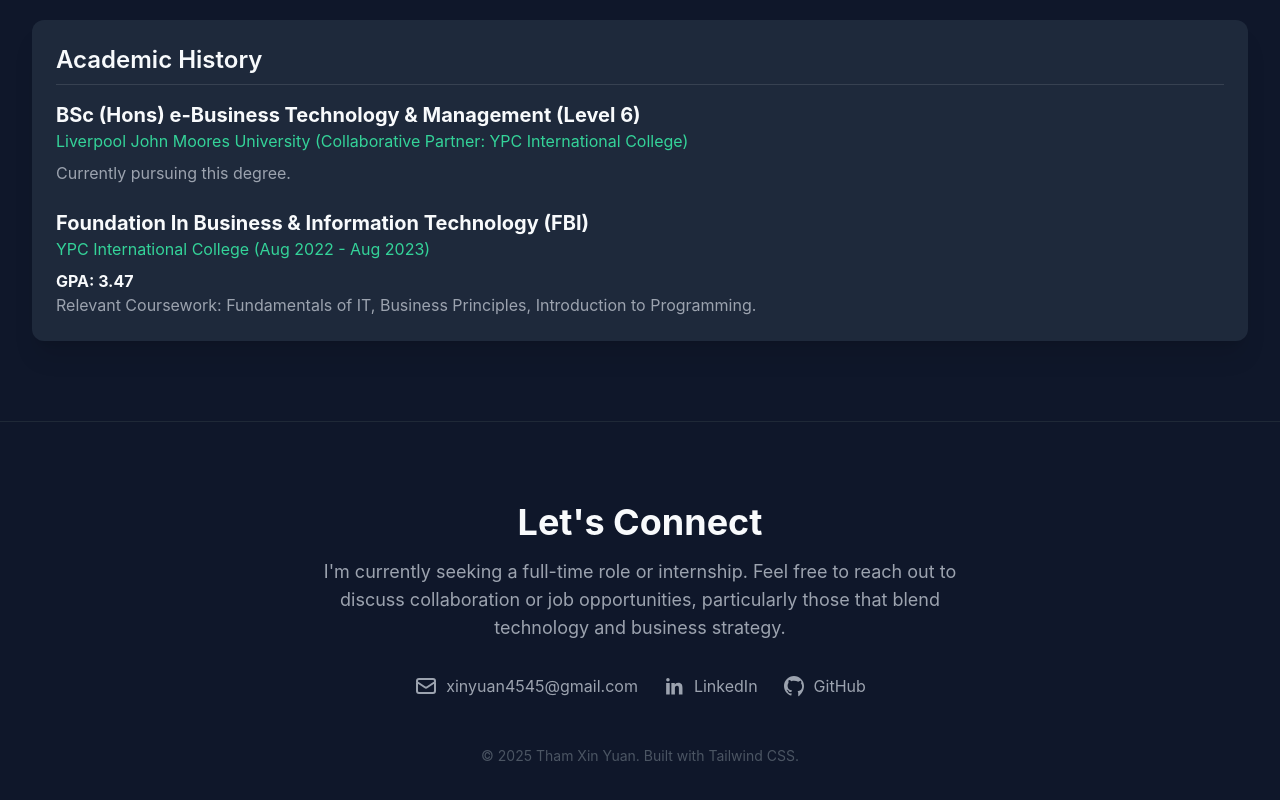
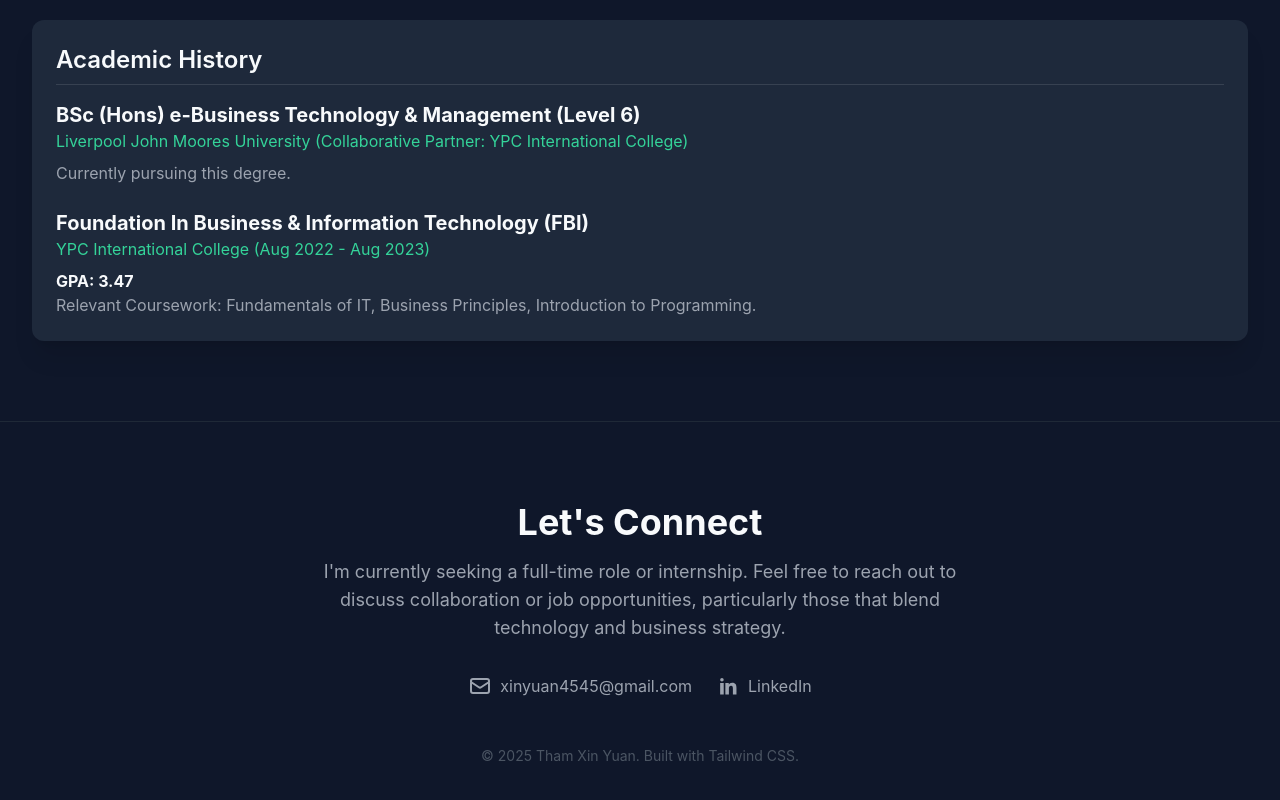
Before and after one commit to Xinyuan45/BEM-Portfolio, a plain HTML site: page index.html in a window 1280 px wide. Shown: the part 1917-2717 px from the top of the page. Drawn offline with nearby package versions, Linux system fonts and the light colour scheme.

Commit message:
index.html

```diff
--- a/index.html
+++ b/index.html
@@ -367,11 +367,6 @@
                     <svg class="w-6 h-6 mr-2" fill="currentColor" viewBox="0 0 24 24" xmlns="http://www.w3.org/2000/svg"><path d="M20.447 20.452h-3.554v-5.569c0-1.332-.027-3.064-1.852-3.064-1.853 0-2.136 1.444-2.136 2.969v5.664h-3.553V9h3.414v1.561h.046c.477-.9 1.637-1.851 3.37-1.851 3.618 0 4.288 2.365 4.288 5.421v6.236zM5.942 3.991c-.961 0-1.737.777-1.737 1.737s.776 1.737 1.737 1.737 1.737-.777 1.737-1.737c0-.96-.776-1.737-1.737-1.737zm-1.782 16.461H7.724V9H4.16V20.452z"/></svg>
                     LinkedIn
                 </a>
-                <!-- GitHub -->
-                <a href="https://github.com/yourprofile" target="_blank" class="text-gray-400 hover:text-accent transition duration-150 flex items-center">
-                    <svg class="w-6 h-6 mr-2" fill="currentColor" viewBox="0 0 24 24" xmlns="http://www.w3.org/2000/svg"><path fill-rule="evenodd" clip-rule="evenodd" d="M12 2C6.477 2 2 6.463 2 11.979c0 4.416 2.868 8.161 6.843 9.488.499.093.682-.217.682-.483 0-.237-.008-.868-.013-1.703-2.782.605-3.376-1.341-3.376-1.341-.454-1.154-1.107-1.464-1.107-1.464-.908-.62.069-.608.069-.608 1.004.072 1.531 1.032 1.531 1.032.892 1.529 2.341 1.085 2.91.828.092-.643.344-1.085.626-1.334-2.227-.253-4.555-1.114-4.555-4.943 0-1.09.39-1.979 1.029-2.675-.103-.254-.447-1.266.098-2.636 0 0 .84-.268 2.75 1.025.79-.219 1.633-.328 2.477-.333 1.517.005 3.033.328 4.286 1.025 1.909-1.293 2.748-1.025 2.748-1.025.546 1.37.202 2.382.098 2.636.64.696 1.028 1.585 1.028 2.675 0 3.839-2.33 4.686-4.568 4.935.359.308.678.917.678 1.846 0 1.334-.012 2.41-.012 2.729 0 .267.18.581.687.488C19.13 20.14 22 16.395 22 11.979 22 6.463 17.523 2 12 2z"/></svg>
-                    GitHub
-                </a>
             </div>
 
             <p class="mt-12 text-sm text-gray-600">
```
